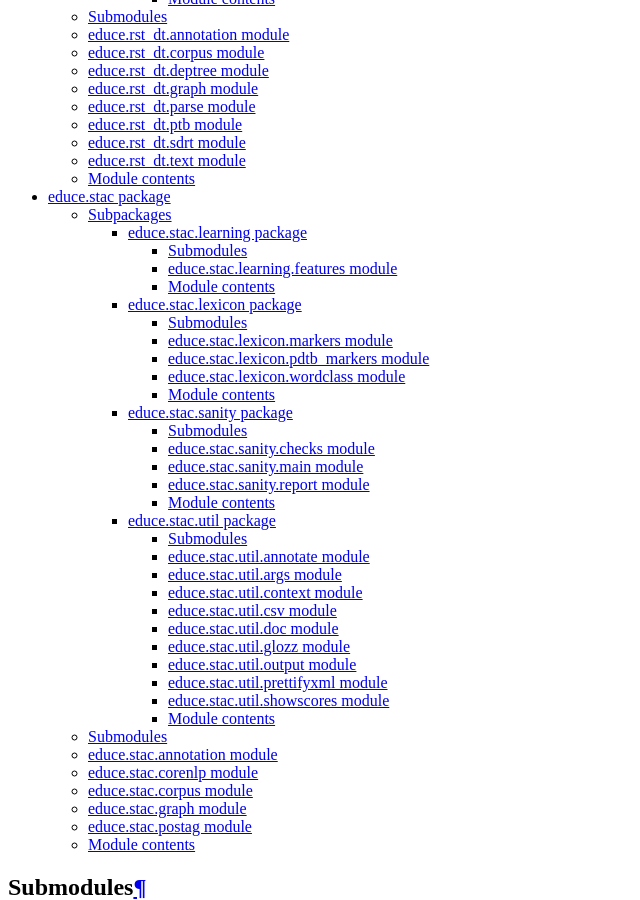
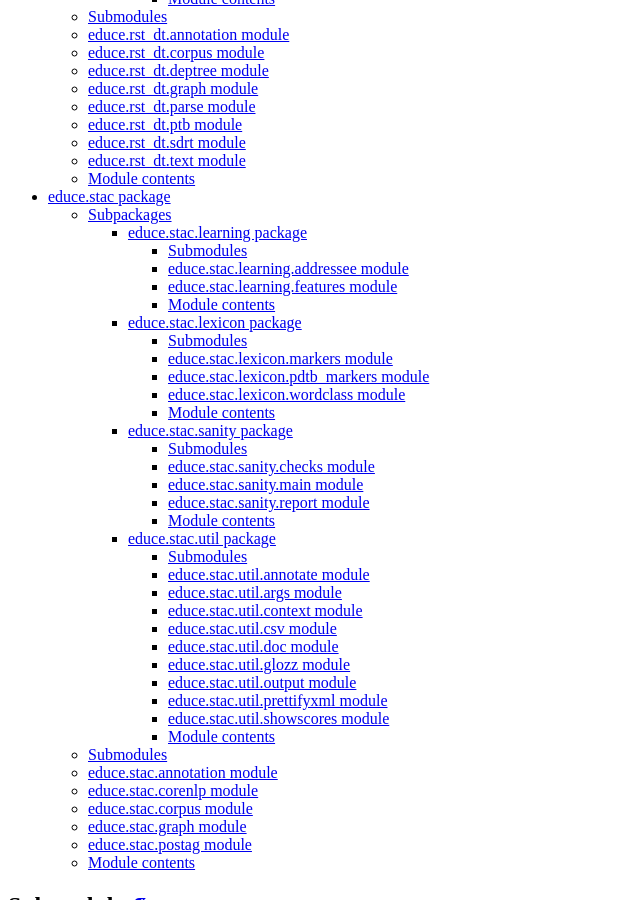
Before and after one commit to irit-melodi/educe, a Sphinx documentation site: the page built from docs/api-doc/educe.rst, in a window 1280 px wide and 900 px high, scrolled down 1011 px. Shown: the whole window, without its empty margins (0-640 px from the left). Built offline with Sphinx 7.4.7, drawn with Linux system fonts in a browser that asks for light colours.

Commit message:
addressee module docs

```diff
--- a/docs/api-doc/educe.stac.learning.rst
+++ b/docs/api-doc/educe.stac.learning.rst
@@ -3,6 +3,14 @@ educe.stac.learning package
 
 Submodules
 ----------
+
+educe.stac.learning.addressee module
+------------------------------------
+
+.. automodule:: educe.stac.learning.addressee
+    :members:
+    :undoc-members:
+    :show-inheritance:
 
 educe.stac.learning.features module
 -----------------------------------
```
